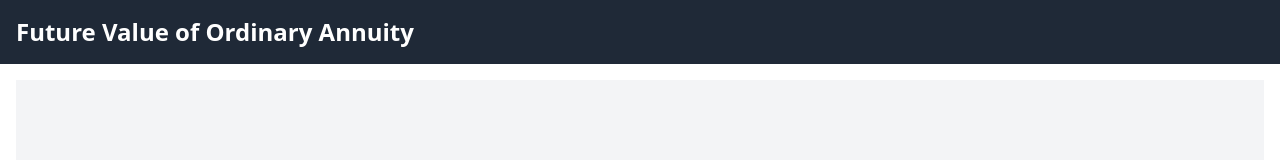
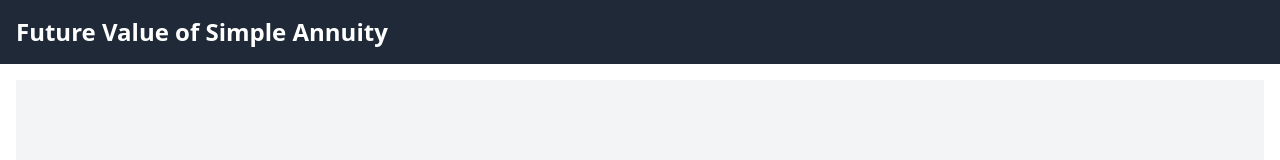
Before and after one commit to JustKiens/Algo-calculators, a React (Vite) app: page / in a window 1280 px wide. Shown: the top 160 px of the page. Built offline with nearby package versions, Linux system fonts and the light colour scheme.

Commit message:
Update App.jsx

```diff
--- a/src/App.jsx
+++ b/src/App.jsx
@@ -11,7 +11,7 @@ function App() {
       <nav className="bg-gray-800 p-4">
         <div className="container mx-auto flex justify-between items-center">
           <Link to="/future-value-ordinary-annuity" className="text-white text-2xl font-bold">
-            Future Value of Ordinary Annuity
+            Future Value of Simple Annuity
           </Link>
           {/* Uncomment below if you need a link for Future Value Annuity Due */}
           {/* <Link to="/future-value-annuity-due" className="text-white text-2xl font-bold">
```
